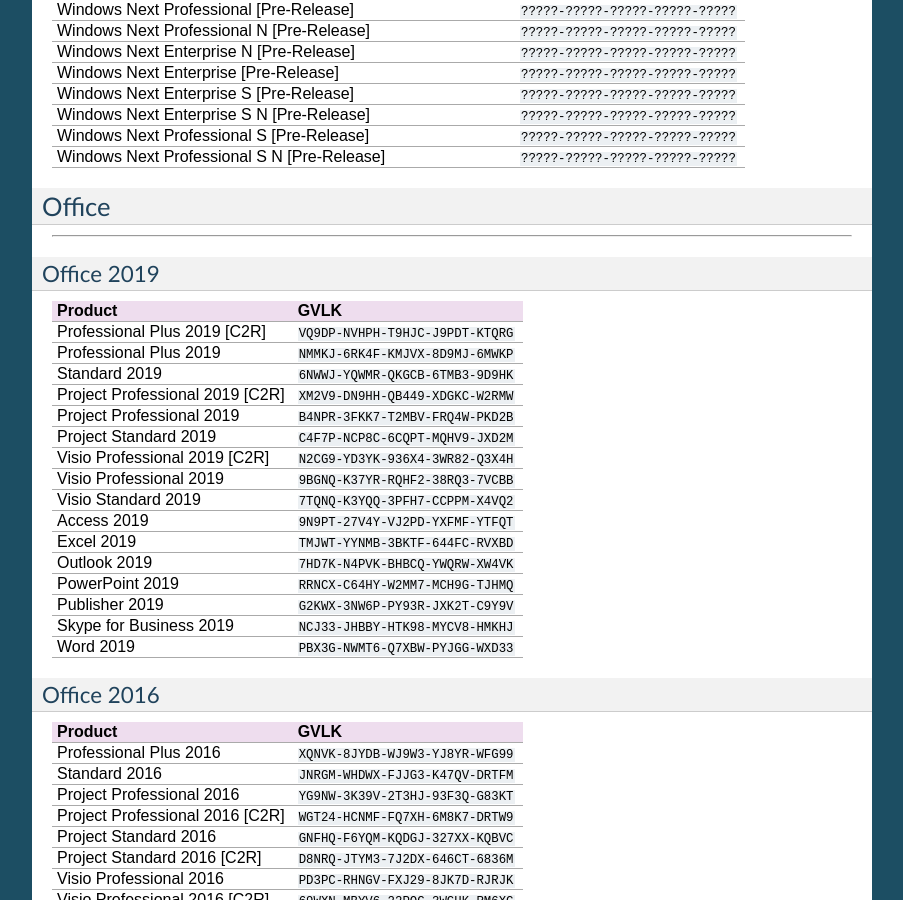
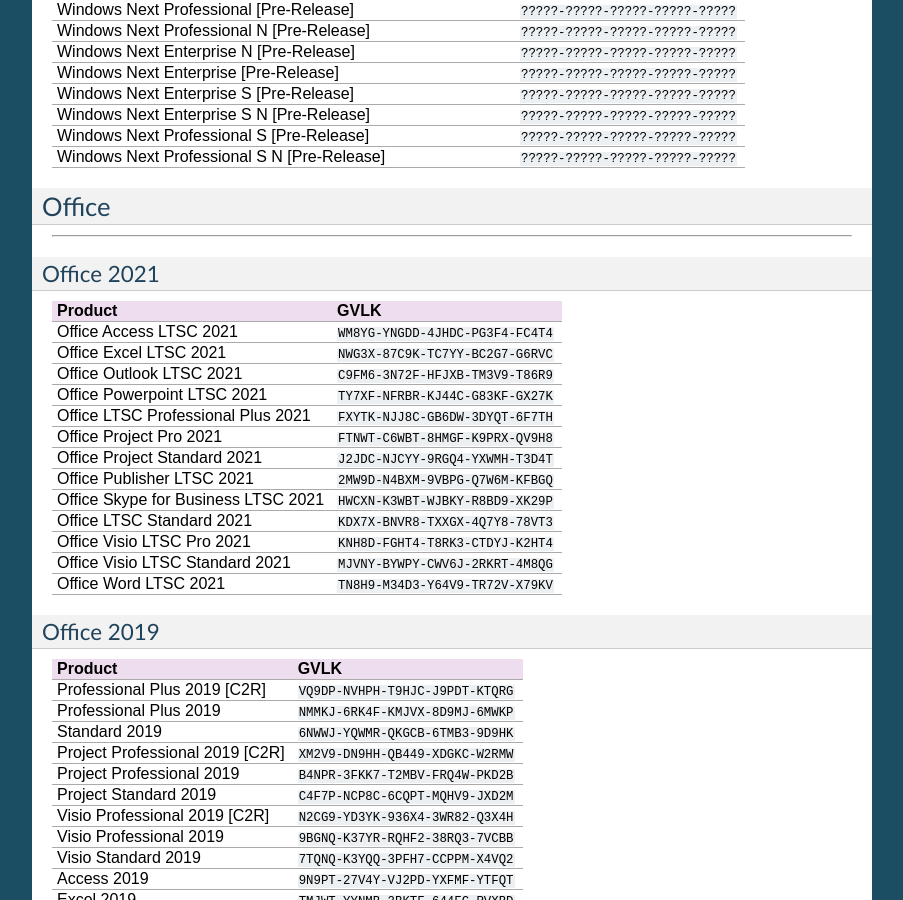
Before and after one commit to SystemRage/py-kms, a Sphinx documentation site: the page built from docs/Keys.md, in a window 1280 px wide and 900 px high, scrolled down 6287 px. Shown: the whole window, without its empty margins (198-1101 px from the left). Built offline with Sphinx 7.4.7, drawn with Linux system fonts in a browser that asks for light colours.

Commit message:
Integrated Office 2021 GLVK keys & database

```diff
--- a/docs/Keys.md
+++ b/docs/Keys.md
@@ -282,6 +282,24 @@
 ## Office
 ***
 
+### Office 2021
+
+| Product | GVLK |
+| --- | --- |
+| Office Access LTSC 2021 | `WM8YG-YNGDD-4JHDC-PG3F4-FC4T4` |
+| Office Excel LTSC 2021 | `NWG3X-87C9K-TC7YY-BC2G7-G6RVC` |
+| Office Outlook LTSC 2021 | `C9FM6-3N72F-HFJXB-TM3V9-T86R9` |
+| Office Powerpoint LTSC 2021 | `TY7XF-NFRBR-KJ44C-G83KF-GX27K` |
+| Office LTSC Professional Plus 2021 | `FXYTK-NJJ8C-GB6DW-3DYQT-6F7TH` |
+| Office Project Pro 2021 | `FTNWT-C6WBT-8HMGF-K9PRX-QV9H8` |
+| Office Project Standard 2021 | `J2JDC-NJCYY-9RGQ4-YXWMH-T3D4T` |
+| Office Publisher LTSC 2021 | `2MW9D-N4BXM-9VBPG-Q7W6M-KFBGQ` |
+| Office Skype for Business LTSC 2021 | `HWCXN-K3WBT-WJBKY-R8BD9-XK29P` |
+| Office LTSC Standard 2021 | `KDX7X-BNVR8-TXXGX-4Q7Y8-78VT3` |
+| Office Visio LTSC Pro 2021 | `KNH8D-FGHT4-T8RK3-CTDYJ-K2HT4` |
+| Office Visio LTSC Standard 2021 | `MJVNY-BYWPY-CWV6J-2RKRT-4M8QG` |
+| Office Word LTSC 2021 | `TN8H9-M34D3-Y64V9-TR72V-X79KV` |
+
 ### Office 2019
 
 | Product | GVLK |
```
Also changed, not shown: 1 other file.
